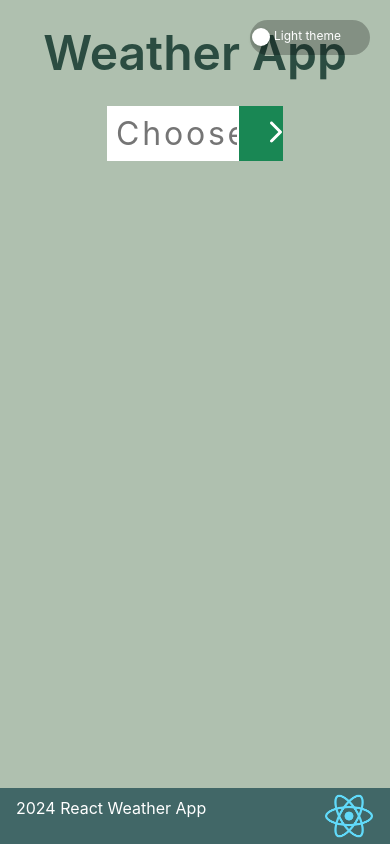
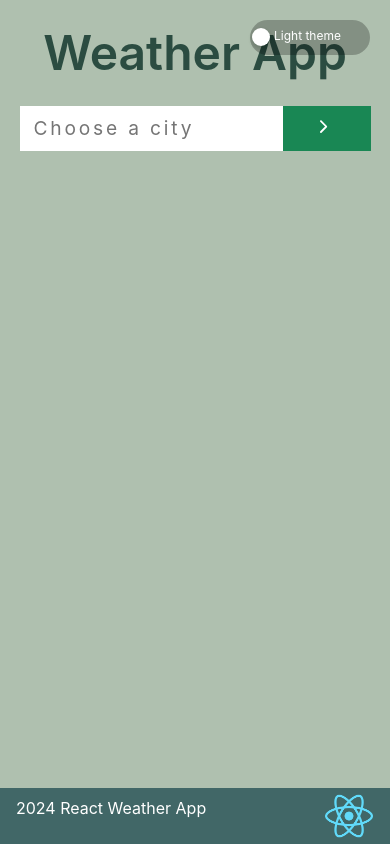
Before and after one commit to lizazp92/weather-app, a React (Create React App) app: page / in a window 390 px wide. Built offline with nearby package versions, Linux system fonts and the light colour scheme.

Commit message:
add responsiveness for input on mobiles

```diff
--- a/src/styles/Main.scss
+++ b/src/styles/Main.scss
@@ -11,7 +11,13 @@
     height: 55px;
     background-color: $primary-color;
     position: relative;
-
+    @media (max-width: 768px) {
+      width: 80vw;
+      height: 45px;
+    }
+    @media (max-width: 480px) {
+      width: 90vw;
+    }
     .Main-chooseCityForm {
       &-input-text {
         height: 100%;
@@ -36,6 +42,13 @@
             color: $primary-color;
           }
         }
+        @media (max-width: 768px) {
+          font-size: 1.5rem;
+        }
+        @media (max-width: 480px) {
+          font-size: 1.2rem;
+          padding-left: 4%;
+        }
       }
 
       &-btn {
@@ -46,11 +59,29 @@
         position: absolute;
         right: 0;
         top: 0;
+        @media (max-width: 768px) {
+          font-size: 1.5rem;
+        }
+
+        @media (max-width: 480px) {
+          font-size: 1.2rem;
+        }
+
         &-icon {
           position: relative;
           top: -7px;
           left: 8px;
           padding-right: 0.9rem;
+
+          @media (max-width: 768px) {
+            top: -5px;
+            left: 6px;
+          }
+
+          @media (max-width: 480px) {
+            top: -3px;
+            left: 4px;
+          }
         }
       }
     }
--- a/src/styles/WeatherInfo.scss
+++ b/src/styles/WeatherInfo.scss
@@ -33,9 +33,7 @@
       }
     }
   }
-  // &-title {
-  //   text-align: center;
-  // }
+
   &-img {
     width: 50%;
     height: 50%;
```
